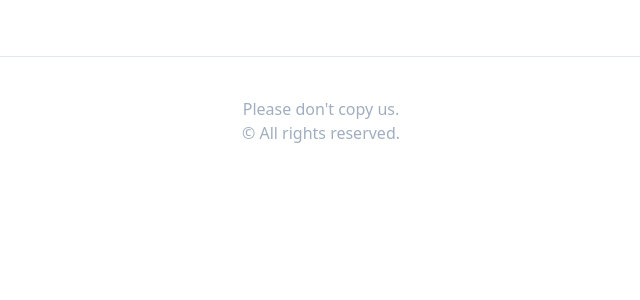
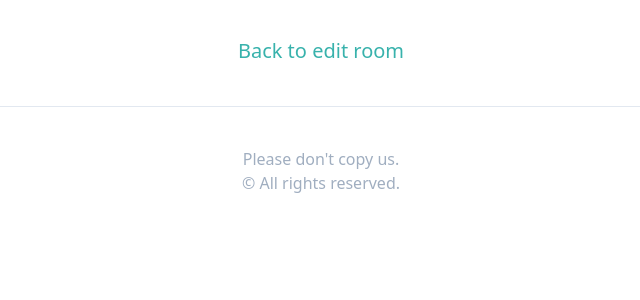
Before and after one commit to jeongjulee42/airbnb_clone, a Django app: template templates/rooms/room_photos.html in a window 1280 px wide. Shown: the part 80-380 px from the top of the page, without its empty margins (319-959 px from the left). Run offline with Django 4.2, Linux system fonts and the light colour scheme; the template is opened without the code that fills it, so the values that code supplies are empty; style sheets or scripts are compiled from the project's sources; some libraries are stand-ins or nearby versions.

Commit message:
Feat(rooms): add photo edit page
add photo edit page for edit caption and photos

```diff
--- a/rooms/urls.py
+++ b/rooms/urls.py
@@ -12,5 +12,10 @@ urlpatterns = [
         views.delete_photo,
         name="delete-photo",
     ),
+    path(
+        "<int:room_pk>/photos/<int:photo_pk>/edit/",
+        views.EditPhotoView.as_view(),
+        name="edit-photo",
+    ),
     path("search/", views.SearchView.as_view(), name="search"),
 ]
--- a/templates/rooms/room_photos.html
+++ b/templates/rooms/room_photos.html
@@ -17,12 +17,16 @@
           <span class="ml-5 text-xl">{{photo.caption}}</span>
         </div>
         <div class="flex flex-col w-1/5">
-          <a class="btn-link mb-5 bg-teal-500" href="#">Edit</a>
+          <a class="btn-link mb-5 bg-teal-500" href="{% url 'rooms:edit-photo' room.pk photo.pk %}">Edit</a>
+
           <a class="btn-link bg-red-600" href="{% url 'rooms:delete-photo' room.pk photo.pk %}">Delete</a>
 
         </div>
       </div>
     {% endfor %}
+    <div class="flex justify-center mt-5">
+      <a href="{% url 'rooms:edit' room.pk %}" class="text-teal-500 font-medium text-xl">Back to edit room</a>
+    </div>
 
   </div>
 {% endblock content %}
```
Also changed, not shown: rooms/views.py (+14 -0 lines), templates/rooms/photo_edit.html (added, +16 -0 lines).
